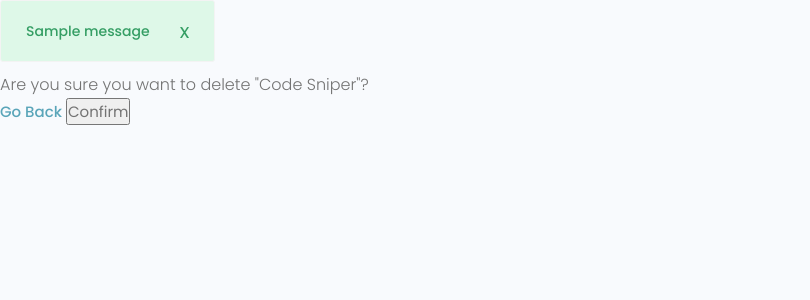
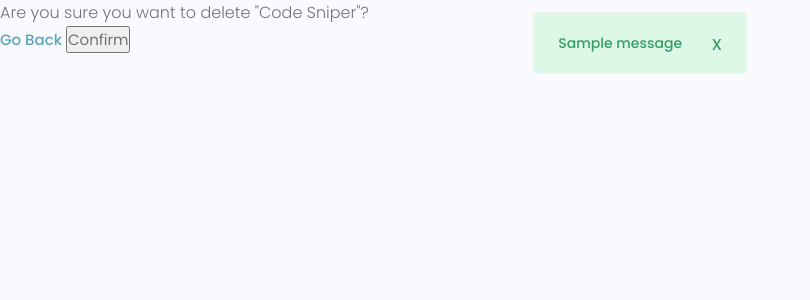
Before and after one commit to adimalca91/DevSearch, a Django app: page /projects/delete-project/104207e8-6c56-40fa-9a43-65ef58fcbea2/ in a window 1280 px wide. Shown: the part 77-377 px from the top of the page, without its empty margins (0-810 px from the left). Run offline with Django 5.2, Linux system fonts and the light colour scheme; a user stored in the database is signed in; data comes from the database, SQL or seed files in the repository; both versions use the stored data as it was after the commit; one stand-in notice (Sample message) is shown.

Commit message:
Fixed hover issue to remove alerts

```diff
--- a/static/styles/app.css
+++ b/static/styles/app.css
@@ -846,3 +846,17 @@ img {
   margin-bottom: 1rem;
   margin-top: 2rem;
 }
+
+/*=======================
+  Fixed Position Alerts Wrapper
+========================*/
+
+.alert {
+  position: fixed;
+  left: 50%;
+  top: 120px;
+  transform: translate(-50%, -50%);
+
+
+  z-index: 99999;
+}
--- a/static/uikit/app.js
+++ b/static/uikit/app.js
@@ -1,4 +1,30 @@
-// Invoke Functions Call on Document Loaded
-document.addEventListener('DOMContentLoaded', function () {
-  hljs.highlightAll();
-});
+// // Invoke Functions Call on Document Loaded
+// document.addEventListener('DOMContentLoaded', function () {
+//   hljs.highlightAll();
+// });
+
+
+// let alertWrapper = document.querySelector('.alert')
+// let alertClose = document.querySelector('.alert__close')
+
+// if (alertWrapper) {
+//   alertClose.addEventListener('click', () =>
+//     alertWrapper.style.display = 'none'
+//   )
+// }
+
+// ADI - notice the code above does NOT work for the red error alerts therefore we need to loop
+//       through all of them and click them one by one.
+// NOTE - a lot of people had this issue and Yasha person fidured it out!
+// Also NOTICE - the x button work on internet Microsoft edge but NOT on my google chrome! FIX!!! THIS ONLY WORKED ON GOOOGLE CHROME AFTER I UPDATED
+// THE CHROME VERSION AND CLEARED ALL CACHE!
+
+let alertWrapper = document.querySelectorAll('.alert');
+let alertClose = document.querySelectorAll('.alert__close');
+
+if(alertWrapper){
+    for (let i = 0; i < alertClose.length; i++) {
+     alertClose[i].addEventListener('click', ()=>{
+       alertWrapper[i].style.display = 'none'});
+       }
+  }
--- a/templates/main.html
+++ b/templates/main.html
@@ -43,9 +43,11 @@
 
     {% if messages %}
     {% for message in messages %}
-        <div class="alert alert--{{message.tags}}">
-            <p class="alert__message">{{message}}</p>
-            <button class="alert__close">x</button>
+        <div style="display: flex; justify-content: center;">
+            <div class="alert alert--{{message.tags}}">
+                <p class="alert__message">{{message}}</p>
+                <button class="alert__close">x</button>
+            </div>
         </div>
     {% endfor %}
     {% endif %}
@@ -56,4 +58,6 @@
 
 </body>
 
+<script src="{% static 'uikit/app.js' %}"></script>
+
 </html>
```
Also changed, not shown: db.sqlite3.
